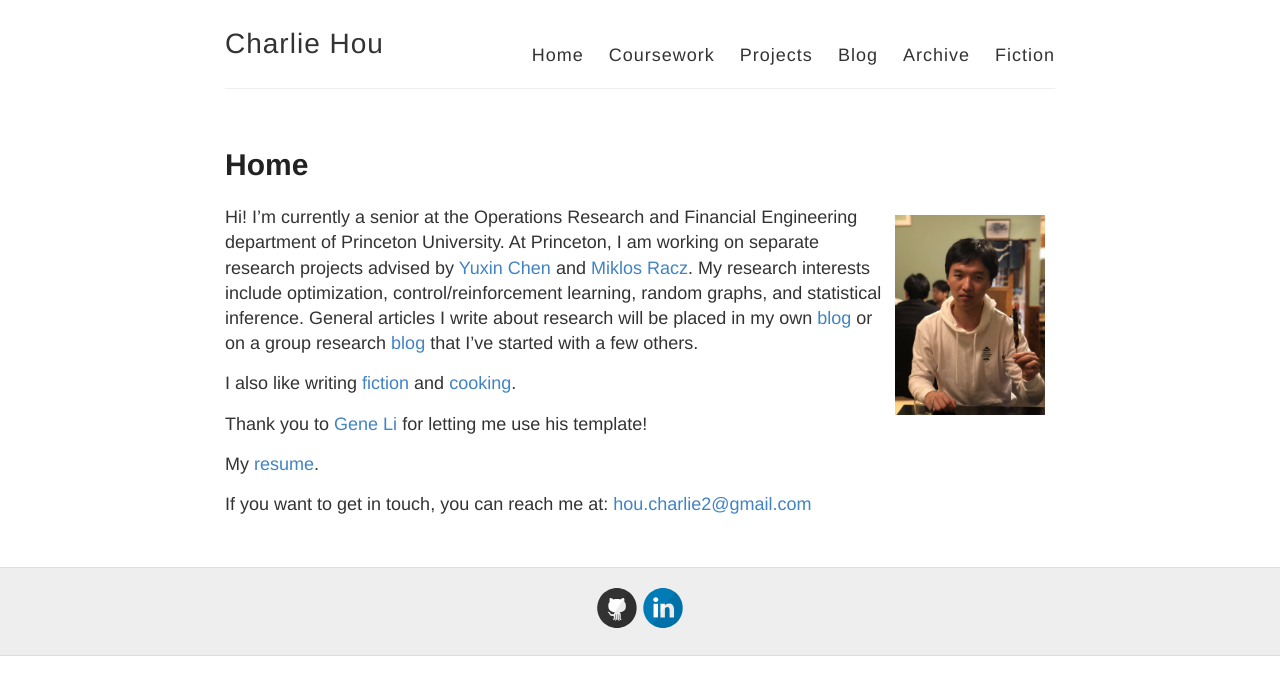
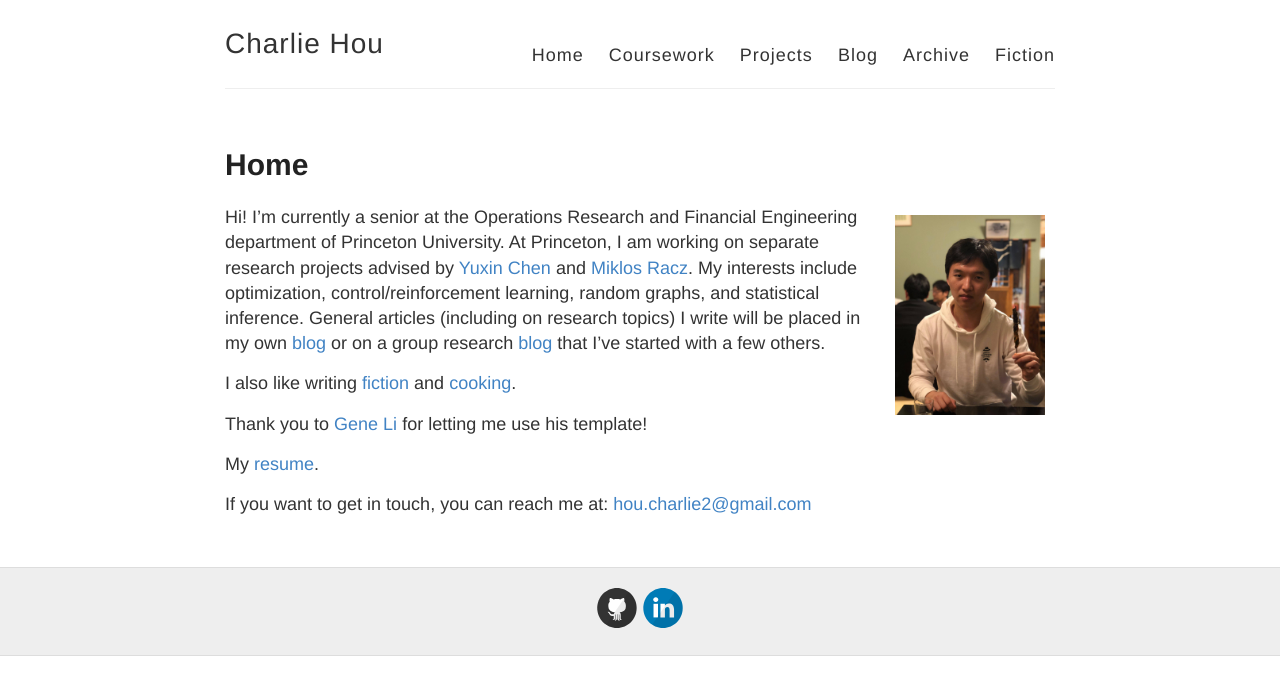
Before and after one commit to houcharlie/oldwebsite, a Jekyll site: the page built from index.md, in a window 1280 px wide. Shown: the top 695 px of the page. Built offline with Jekyll 4.4.1, drawn with Linux system fonts in a browser that asks for light colours.

Commit message:
Update index.md

```diff
--- a/index.md
+++ b/index.md
@@ -6,8 +6,8 @@ title: Home
 <img style="float:right;margin:10px;" src="{{site.url}}/images/charliehou.jpg" width="150" alt="charlie">
 
 Hi!  I'm currently a senior at the Operations Research and Financial Engineering department of Princeton University.
-At Princeton, I am working on separate research projects advised by [Yuxin Chen](http://www.princeton.edu/~yc5/) and [Miklos Racz](http://mracz.princeton.edu/).  My research interests include optimization, control/reinforcement learning,
-random graphs, and statistical inference.  General articles I write about research will be placed in my own [blog](https://houcharlie.github.io/blog/) or on a group research [blog](https://kaledivergence.github.io/) that I've started with a few others.
+At Princeton, I am working on separate research projects advised by [Yuxin Chen](http://www.princeton.edu/~yc5/) and [Miklos Racz](http://mracz.princeton.edu/).  My interests include optimization, control/reinforcement learning,
+random graphs, and statistical inference.  General articles (including on research topics) I write will be placed in my own [blog](https://houcharlie.github.io/blog/) or on a group research [blog](https://kaledivergence.github.io/) that I've started with a few others.
 
 I also like writing [fiction](https://houcharlie.github.io/stories/) and [cooking](https://youtu.be/ATmsipFdZQ4).
 
```
